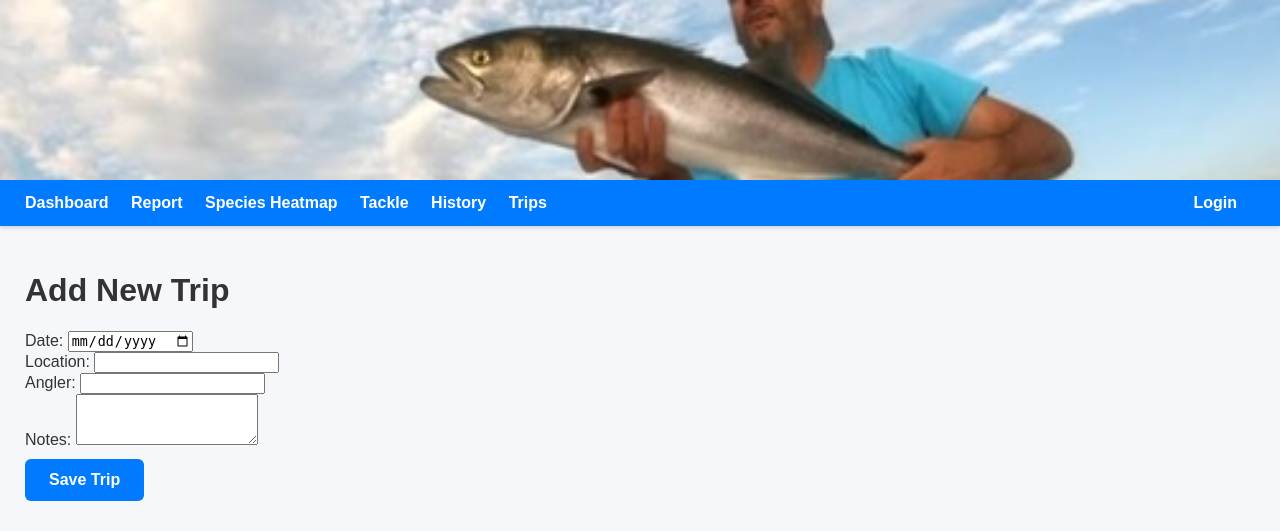
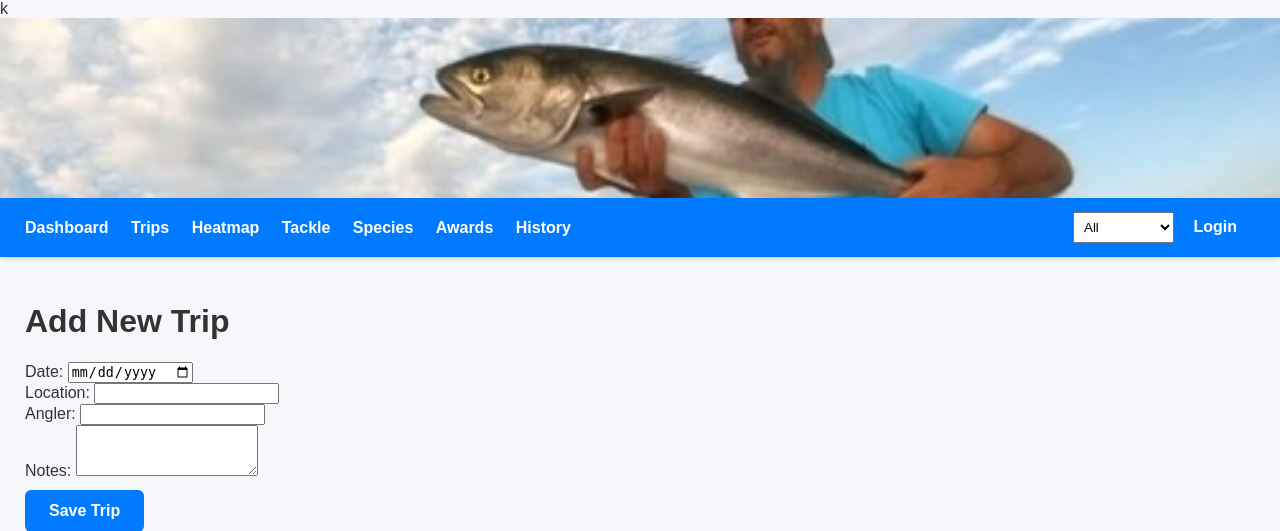
Before and after one commit to tripsontheboat/fishing-dashboard, a Flask app: page /trip/add in a window 1280 px wide. Shown: the top 531 px of the page. Run offline with Flask 3, Linux system fonts and the light colour scheme; some libraries are stand-ins or nearby versions.

Commit message:
Updated navigation, added heatmap link, awards fixes

```diff
--- a/app.py
+++ b/app.py
@@ -1,3 +1,4 @@
+
 import logging
 import os
 import sqlite3
@@ -1055,10 +1056,53 @@ def add_trip():
         conn.commit()
         conn.close()
 
+
         return redirect("/trips")
 
     return render_template("add_trip.html")
 
+# -----------------------------
+# ADD AWARDS
+# ----------------------------
+
+@app.route("/awards")
+@login_required
+def awards():
+    conn = get_db_connection()
+    cur = conn.cursor()
+
+    cur.execute("""
+        SELECT *
+        FROM (
+            SELECT
+                id,
+                species,
+                angler,
+                location,
+                size,
+                date,
+                ROW_NUMBER() OVER (
+                    PARTITION BY species
+                    ORDER BY size::numeric DESC
+                ) AS rank
+            FROM observations
+            WHERE size IS NOT NULL AND size <> ''
+        ) ranked
+        WHERE rank <= 3
+        ORDER BY species, rank;
+    """)
+
+    rows = cur.fetchall()
+
+    # Group by species for easy display
+    awards = {}
+    for row in rows:
+        species = row["species"]
+        if species not in awards:
+            awards[species] = []
+        awards[species].append(row)
+
+    return render_template("awards.html", awards=awards)
 
 # -----------------------------
 # ADD TRIPS
--- a/templates/base.html
+++ b/templates/base.html
@@ -1,4 +1,4 @@
-<!DOCTYPE html>
+k<!DOCTYPE html>
 <html>
 <head>
     <title>{{ title if title else "Fishing Dashboard" }}</title>
@@ -190,11 +190,12 @@
 <div class="navbar">
     <div class="nav-left">
         <a href="/">Dashboard</a>
-        <a href="/report">Report</a>
-        <a href="/heatmap">Species Heatmap</a>
+        <a href="/trips">Trips</a>
+        <a href="/heatmap">Heatmap</a>
         <a href="/tackle">Tackle</a>
+        <a href="/species">Species</a>
+        <a href="/awards">Awards</a>
         <a href="/history">History</a>
-        <a href="/trips">Trips</a>
 
         {% if current_user.is_authenticated and current_user.role == "admin" %}
             <a href="/add">Add Entry</a>
@@ -208,6 +209,15 @@
     </div>
 
     <div class="nav-right">
+        <!-- Freshwater / Saltwater Filter -->
+        <form method="get" action="" style="display:inline;">
+            <select name="env" onchange="this.form.submit()" style="padding:6px; margin-right:15px;">
+                <option value="all" {% if env == 'all' %}selected{% endif %}>All</option>
+                <option value="freshwater" {% if env == 'freshwater' %}selected{% endif %}>Freshwater</option>
+                <option value="saltwater" {% if env == 'saltwater' %}selected{% endif %}>Saltwater</option>
+            </select>
+        </form>
+
         {% if current_user.is_authenticated %}
             <span>Logged in as: {{ current_user.username }} ({{ current_user.role }})</span>
             <a href="/change_password">Change Password</a>
```
Also changed, not shown: templates/awards.html (added, +43 -0 lines), static/uploads/GPTempDownload.jpeg (added), static/uploads/IMG_1415.jpeg (added), static/uploads/IMG_2292.jpeg (added), 4 other files.
